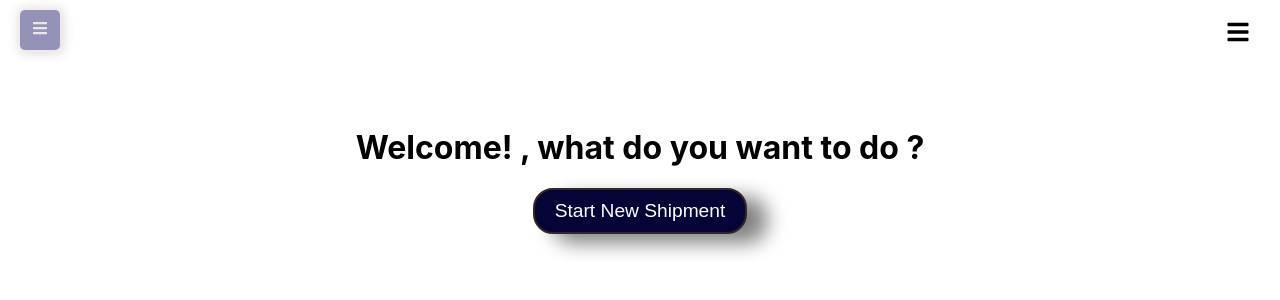
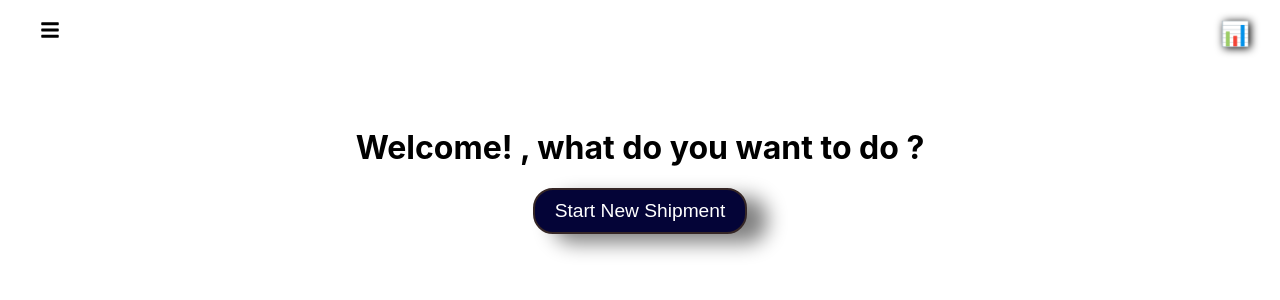
Before and after one commit to linarawwas/TRX_frontend, a React (Create React App) app: page / in a window 1280 px wide. Shown: the top 300 px of the page. Built offline with nearby package versions, Linux system fonts and the light colour scheme; no server answers; sample sign-in values are in the browser's storage.

Commit message:
added to my aside menu

```diff
--- a/src/components/AsideMenu/AsideMenu/AsideMenu.css
+++ b/src/components/AsideMenu/AsideMenu/AsideMenu.css
@@ -36,18 +36,14 @@
 }
 
 .menu-toggle {
-  background: #9493b7;
-  width: 40px;
+  background: white;
+  font-size: 20px;
   margin: 10px 20px;
   border: none;
-  color: #ece6e6;
-  padding: 10px;
+  color: black;
   cursor: pointer;
   display: block;
-  font-size: 16px;
   z-index: 100;
-  box-shadow: 1px 1px 10px 5px #ece6e6;
-
 }
 
 .go-to-home-button {
@@ -62,6 +58,7 @@
   font-weight: 800;
   font-family: 'Courier New', Courier, monospace;
 }
+
 .menu-open .sidebar {
   transform: translateX(0);
   opacity: 0.8;
@@ -71,9 +68,6 @@
   transform: translateX(-250px);
 }
 
-.menu-closed .menu-toggle {
-  left: 10px;
-}
 
 .sidebar ul {
   list-style-type: none;
--- a/src/components/AsideMenu/AsideMenu/RightAsideMenu.css
+++ b/src/components/AsideMenu/AsideMenu/RightAsideMenu.css
@@ -29,6 +29,7 @@
   cursor: pointer;
   color: #000;
   font-size: 24px;
+  text-shadow: 2px 1px 8px black;
 }
 
 .right-menu-toggle:focus {
--- a/src/components/AsideMenu/AsideMenu/RightAsideMenu.tsx
+++ b/src/components/AsideMenu/AsideMenu/RightAsideMenu.tsx
@@ -31,7 +31,7 @@ const RightAsideMenu: React.FC = () => {
   return (
     <aside className={`right-aside-menu ${isRightMenuOpen ? 'open' : ''}`}>
       <button className="right-menu-toggle" onClick={toggleRightMenu}>
-        {isRightMenuOpen ? <FaTimes /> : <FaBars />}
+        {isRightMenuOpen ? <FaTimes /> : "📊"}
       </button>
       <div className='button-div'>
         <TargetButton />
```
